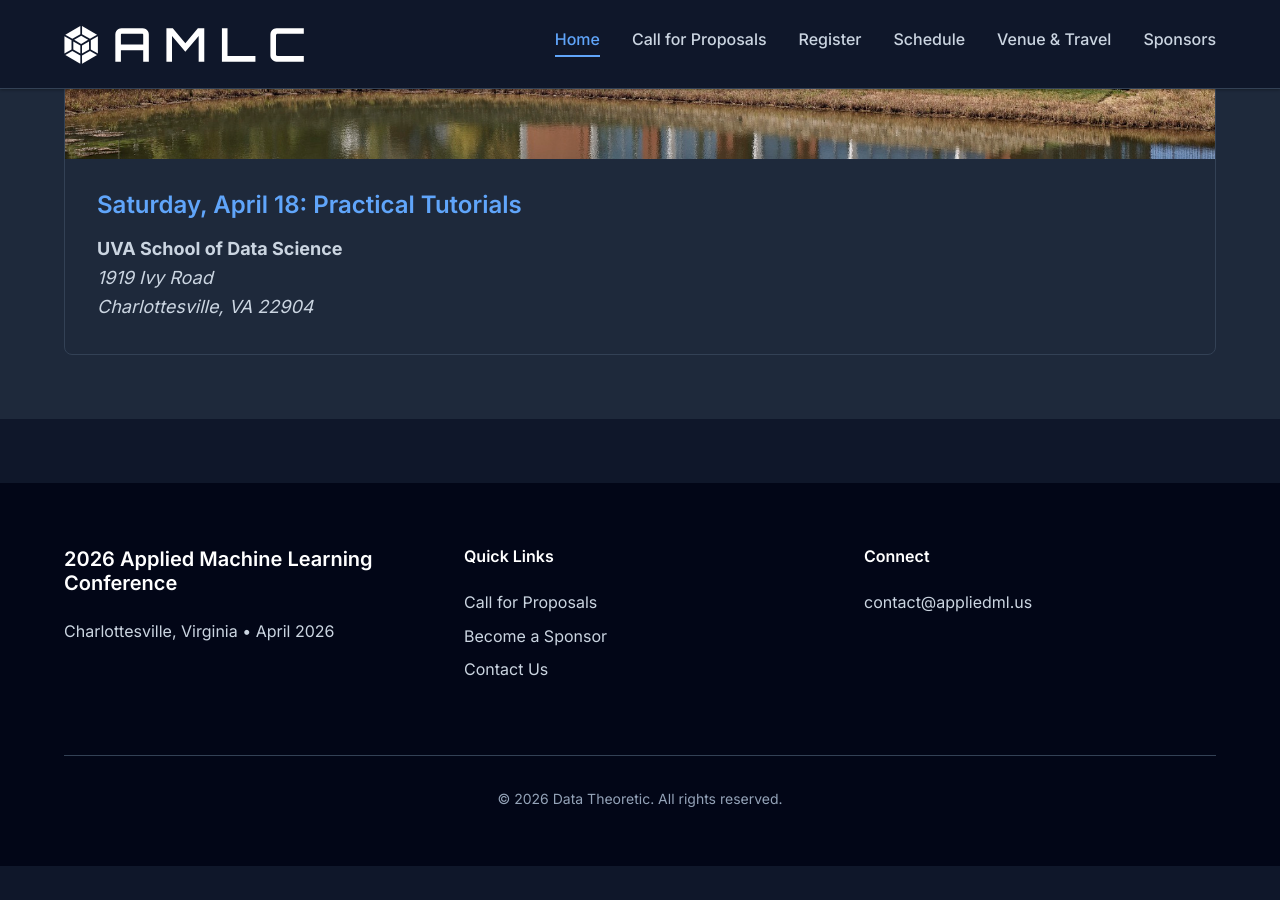
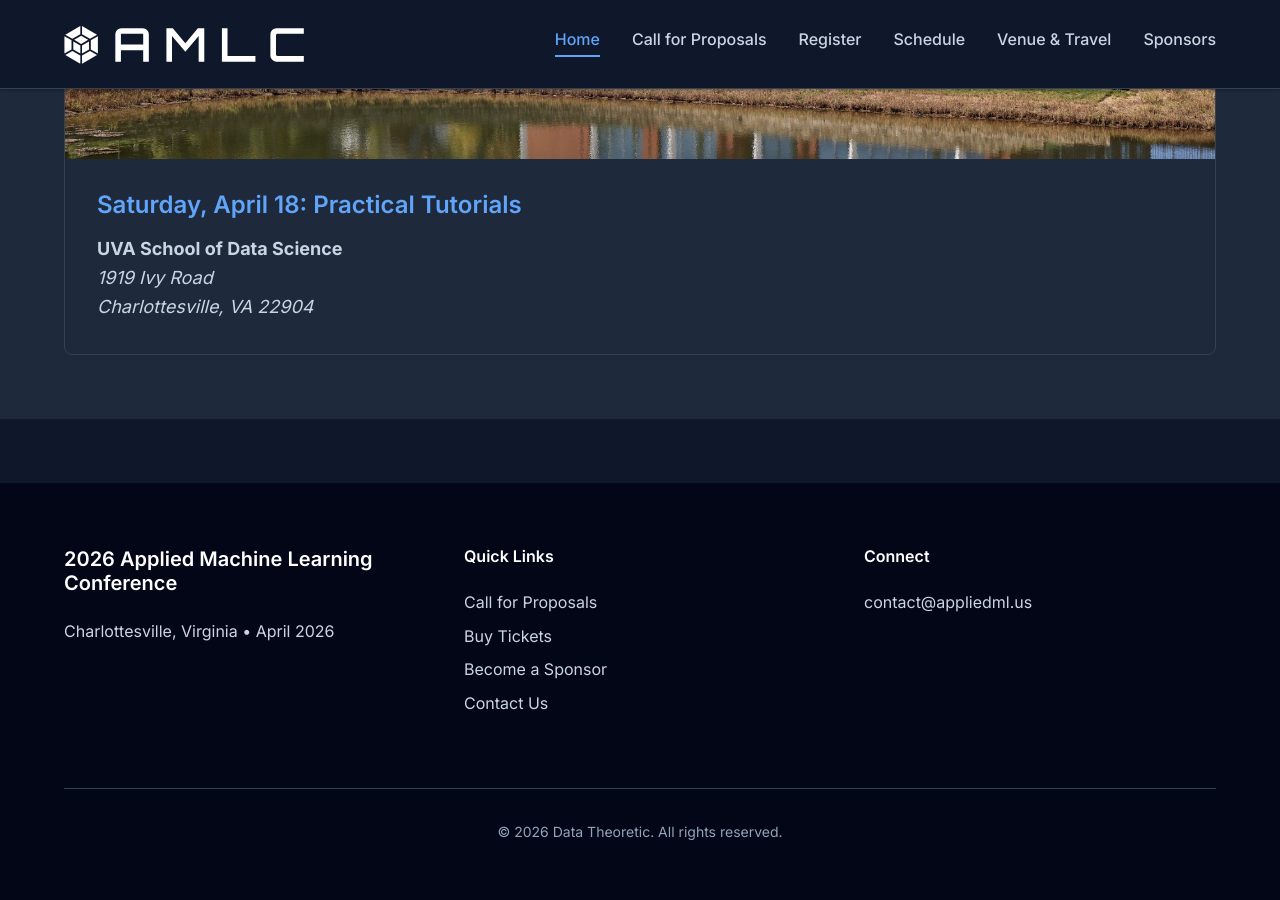
Before and after one commit to pwharrison/amlc-website, a Jekyll site: the page built from 2026/index.md, in a window 1280 px wide and 900 px high, scrolled down 2818 px. Built offline with Jekyll 4.4.1, drawn with Linux system fonts in a browser that asks for light colours; before the commit the page ends 3684 px from its top, so only the background shows below that.

Commit message:
add buy tickets link to site footer

```diff
--- a/_includes/footer-2026.html
+++ b/_includes/footer-2026.html
@@ -10,6 +10,7 @@
         <h4>Quick Links</h4>
         <ul>
           <li><a href="{{ '/2026/cfp/' | relative_url }}">Call for Proposals</a></li>
+          <li><a href="{{ '/2026/register/' | relative_url }}">Buy Tickets</a></li>
           <li><a href="{{ '/2026/sponsors/' | relative_url }}">Become a Sponsor</a></li>
           <li><a href="mailto:{{ site.email }}">Contact Us</a></li>
         </ul>
```
